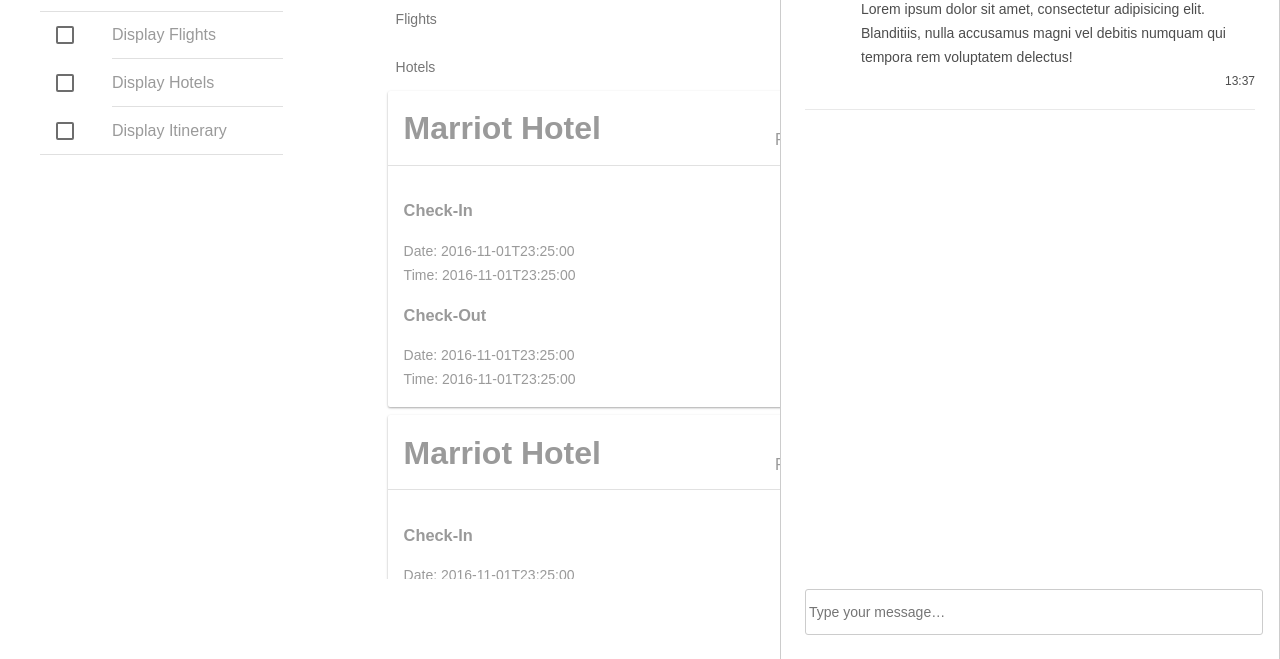
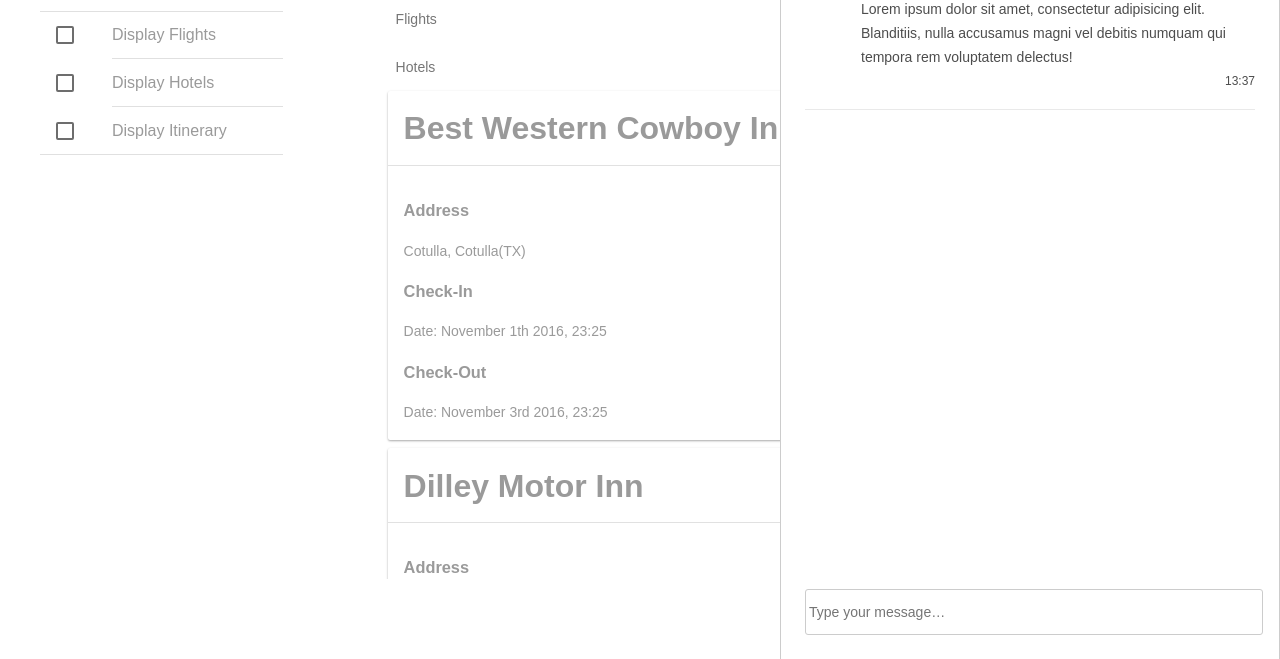
Before and after one commit to BingHuang-Chin/SabreHackathon, a website: page public/index.html in a window 1280 px wide. Shown: the part 141-800 px from the top of the page. Drawn offline with nearby package versions, Linux system fonts and the light colour scheme; no server answers.

Commit message:
Updated center UI for hotels

```diff
--- a/public/home.html
+++ b/public/home.html
@@ -150,18 +150,17 @@
 					<div class="card" ng-repeat="hotelDetail in hotelDetails" ng-if="displayHotel || displayFlight == false && displayHotel == false ">
 					  <div class="card-header">
 					  	<h1>{{hotelDetail.hotelName}}</h1> <br />
-					  	{{hotelDetail.location}}
 					  </div>
 					  <div class="card-content">
 					    <div class="card-content-inner">
 					    	<p>
+									<h3>Address</h3>
+									{{hotelDetail.location}}
 					    		<h3>Check-In</h3>
 					    		Date: {{ hotelDetail.checkIn }}<br />
-					    		Time: {{ hotelDetail.checkIn }}<br />
 
 					    		<h3>Check-Out</h3>
 					    		Date: {{ hotelDetail.checkOut }}<br />
-					    		Time: {{ hotelDetail.checkOut }}<br />
 					    	</p>
 					    </div>
 					  </div>
--- a/public/js/app.js
+++ b/public/js/app.js
@@ -325,28 +325,28 @@
     app.service('HotelService', function() {
         this.getHotels = [
         {
-            location: 'Princep Street',
-            hotelName: 'Marriot Hotel',
-            checkIn: '2016-11-01T23:25:00',
-            checkOut: '2016-11-01T23:25:00'
+            location: 'Cotulla, Cotulla(TX)',
+            hotelName: 'Best Western Cowboy Inn',
+            checkIn: 'November 1th 2016, 23:25',
+            checkOut: 'November 3rd 2016, 23:25'
         },
         {
-            location: 'Princep Street',
-            hotelName: 'Marriot Hotel',
-            checkIn: '2016-11-01T23:25:00',
-            checkOut: '2016-11-01T23:25:00'
+            location: '807 W. HWY 117, Dilley, Dilley (TX), United States 78017',
+            hotelName: 'Dilley Motor Inn',
+            checkIn: 'November 1th 2016, 23:25',
+            checkOut: 'November 3rd 2016, 23:25'
         },
         {
-            location: 'Princep Street',
-            hotelName: 'Marriot Hotel',
-            checkIn: '2016-11-01T23:25:00',
-            checkOut: '2016-11-01T23:25:00'
+            location: '16301 South Ih-35, Dilley, Dilley (TX), United States 78017',
+            hotelName: 'Super 8 Dilley',
+            checkIn: 'November 1th 2016, 23:25',
+            checkOut: 'November 3rd 2016, 23:25'
         },
         {
-            location: 'Princep Street',
-            hotelName: 'Marriot Hotel',
-            checkIn: '2016-11-01T23:25:00',
-            checkOut: '2016-11-01T23:25:00'
+            location: 'Holiday Inn Express Hotels Cotulla',
+            hotelName: '624 Las Palmas, Cotulla, Cotulla (TX), United States 78014',
+            checkIn: 'November 1th 2016, 23:25',
+            checkOut: 'November 3rd 2016, 23:25'
         }
         ];
 
```
